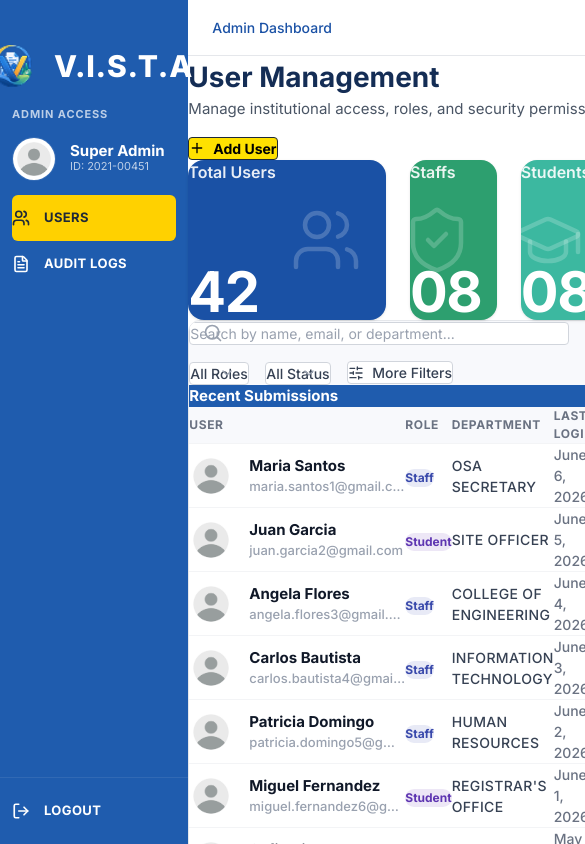
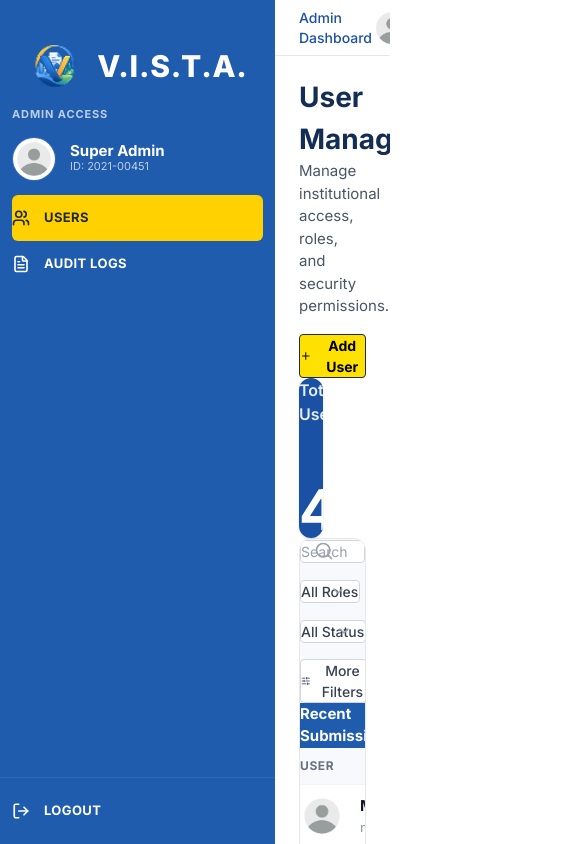
Before and after one commit to V-I-S-T-A/VISTA-WEB, a React (Vite) app: page /admin/dashboard in a window 390 px wide. Shown: the top 844 px of the page, 585 px wide, since content can reach past the window. Built offline with nearby package versions, Linux system fonts and the light colour scheme; a web font is replaced by a local one.

Commit message:
refactor(dashboard): adjust layout structure and improve spacing consistency

```diff
--- a/src/modules/admin/Dashboard.jsx
+++ b/src/modules/admin/Dashboard.jsx
@@ -10,16 +10,24 @@ export default function Dashboard() {
     <div className="flex min-h-screen bg-white">
       <Sidebar role="admin" />
 
-      <div className="flex flex-1 flex-col">
+      <div className="flex flex-1 flex-col overflow-hidden">
         <Header layout="admin" />
 
-        <main className="flex justify-center p-8 lg:p-12">
-          <div className="w-full max-w-[1200px]">
-            <div className="w-full">
-              <UserManagementHeader />
-              <UserSummaryCards />
-              <RecentSubmissionsTable />
-              <img src={systemScopeBanner} alt="System Scope" className="w-full h-auto" />
+        <main className="flex-1 overflow-y-auto" style={{ padding: '20px 24px' }}>
+          <div className="w-full">
+            <UserManagementHeader />
+            <UserSummaryCards />
+            <RecentSubmissionsTable />
+            <div
+              style={{
+                paddingTop: '48px',
+              }}
+            >
+              <img
+                src={systemScopeBanner}
+                alt="System Scope"
+                className="w-3/4 h-auto"
+              />
             </div>
           </div>
         </main>
```
